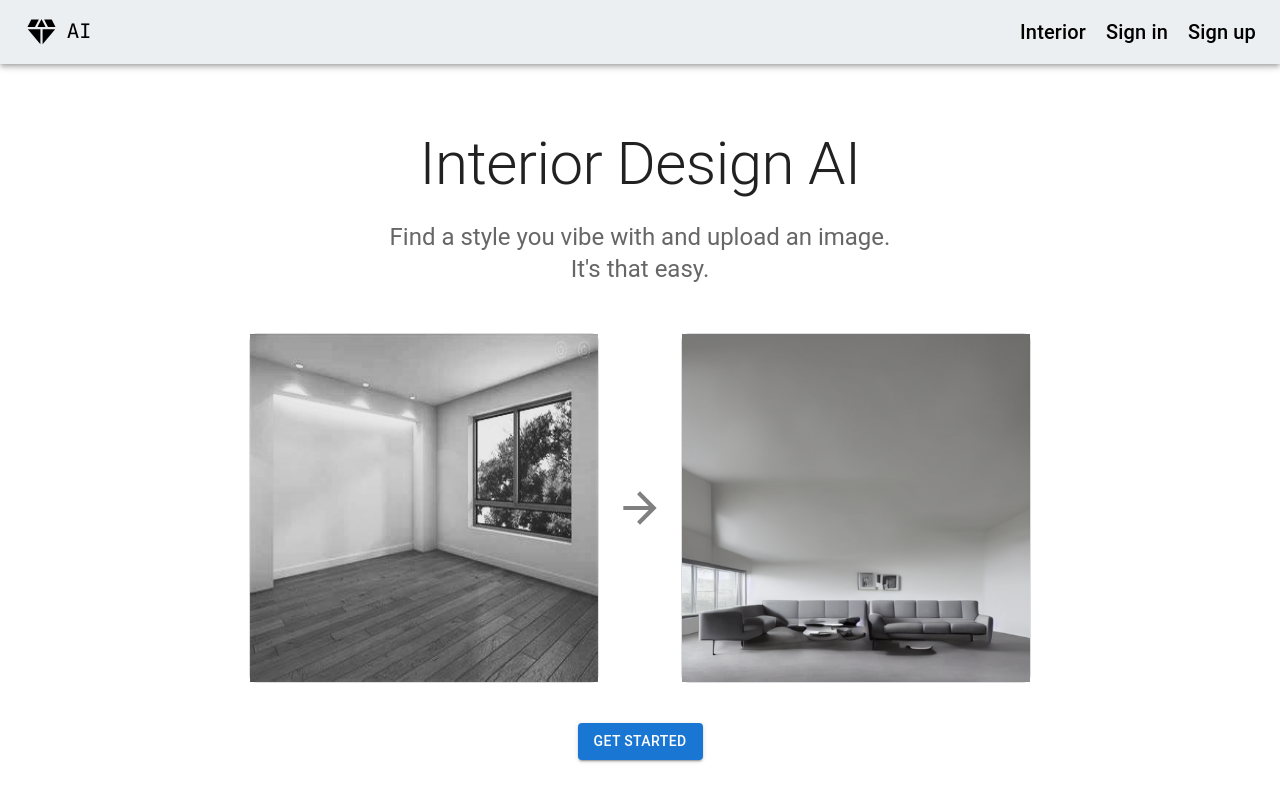
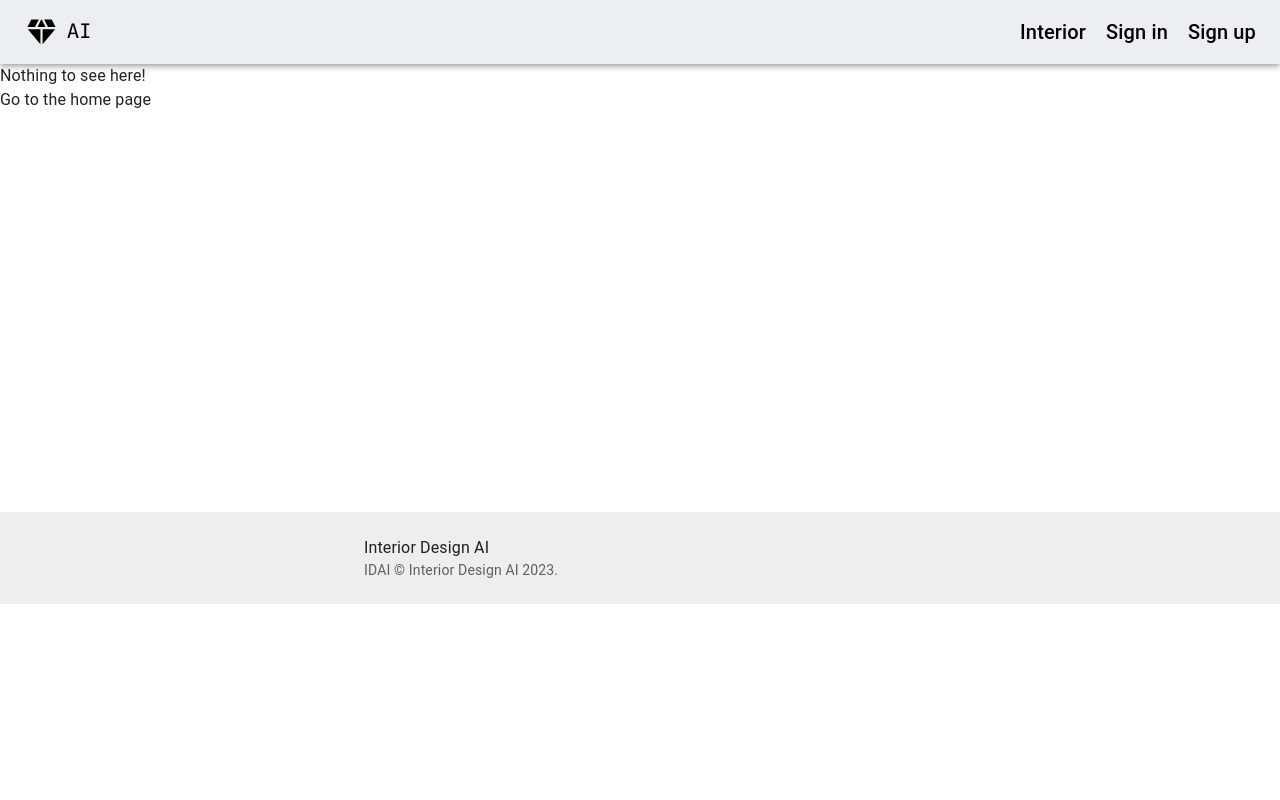
Before and after one commit to IanTaiAhn/interior_design, a React (Create React App) app in the folder frontend/: page / in a window 1280 px wide. Shown: the top 800 px of the page. Built offline with nearby package versions, Linux system fonts and the light colour scheme.

Commit message:
Switched the home page to literal "home"

```diff
--- a/frontend/src/nav/AppRoutes.js
+++ b/frontend/src/nav/AppRoutes.js
@@ -26,12 +26,12 @@ function NoMatch() {
 const AppRoutes = () => {
   return (
     <Routes>
-      <Route path="/" element={<HomePage />} />
+      <Route path="/home" element={<HomePage />} />
       <Route path="/contact" element={<Contact />} />
       <Route path="/dev" element={<Dev />} />
       <Route path="/interior" element={<ClientImg />} />
-      <Route path="/l2" element={<LoginUser2 />} />
-      <Route path="/c2" element={<CreateUserForm2 />} />
+      <Route path="/login" element={<LoginUser2 />} />
+      <Route path="/create_user" element={<CreateUserForm2 />} />
       <Route path="/logout" element={<Logout />} />
 
       {/* Using path="*"" means "match anything", so this route
--- a/frontend/src/nav/Navbar.js
+++ b/frontend/src/nav/Navbar.js
@@ -124,7 +124,7 @@ const Navbar = () => {
       <AppBar position="static" sx={{ backgroundColor: blueGrey[50] }}>
         <Toolbar>
           <Typography variant="h6" component="div" sx={{ flexGrow: 1 }}>
-            <NavLink to="/" style={styles.link}>
+            <NavLink to="/home" style={styles.link}>
               <div className="flex">
                 <DiamondIcon fontSize="large" />
                 <h1 className="font-mono pl-2">AI</h1>
```
Also changed, not shown: 7 other files (tests, documents, lock files or other folders).
